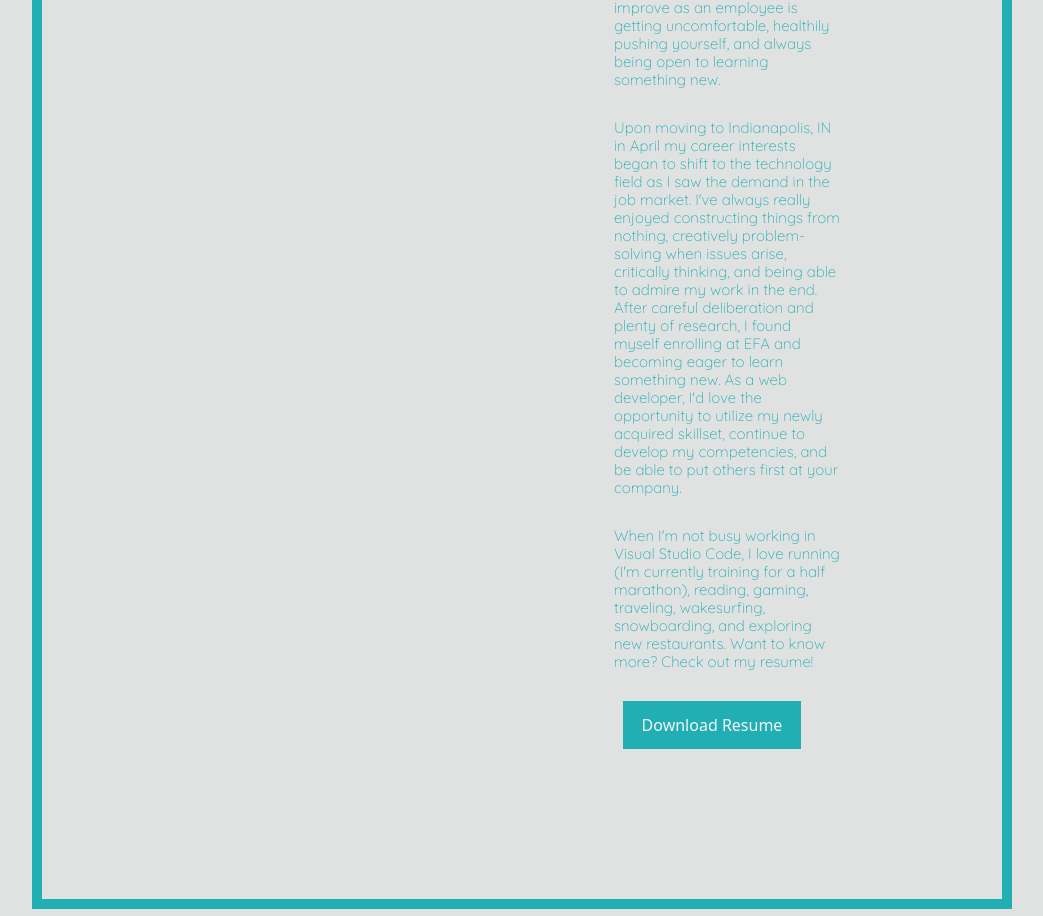
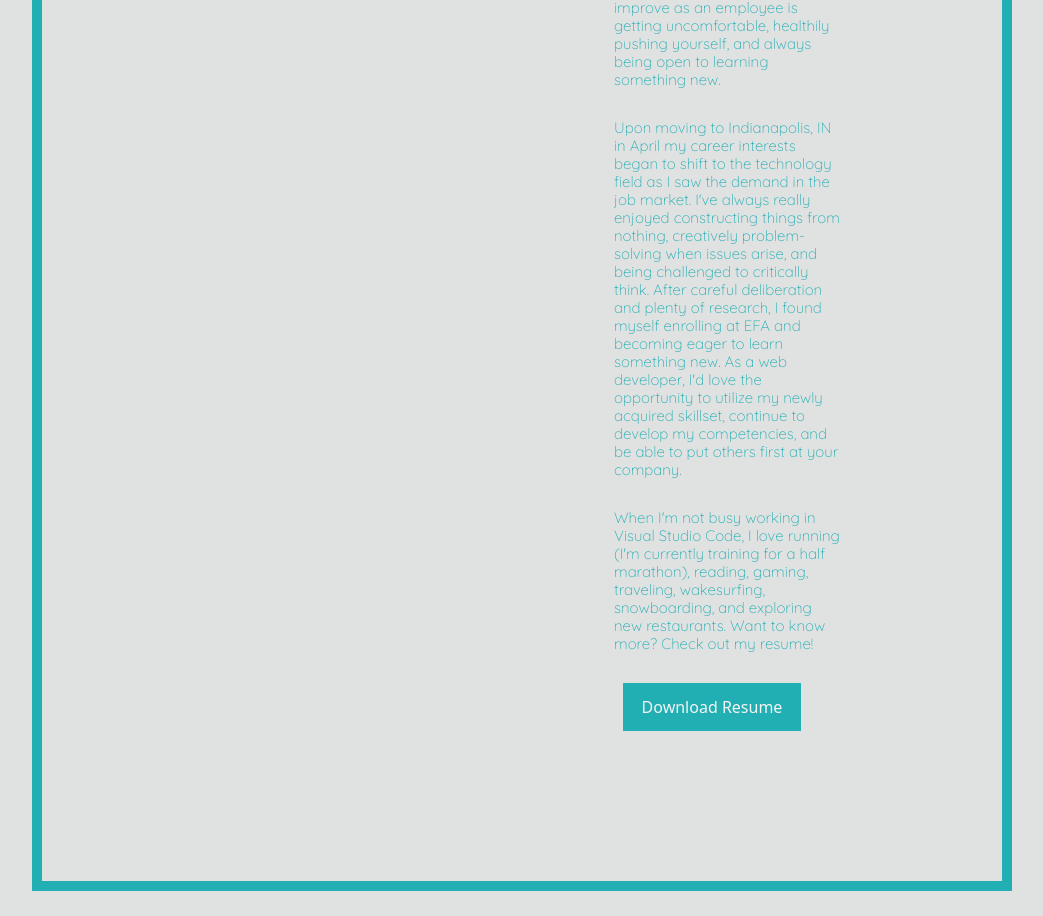
Before and after one commit to CGrieselding/Projects, a plain HTML site: page Portfolio/index.html in a window 1280 px wide. Shown: the part 2122-3038 px from the top of the page, without its empty margins (118-1161 px from the left). Drawn offline with nearby package versions, Linux system fonts and the light colour scheme.

Commit message:
small text update to Portfolio

```diff
--- a/Portfolio/index.html
+++ b/Portfolio/index.html
@@ -202,9 +202,9 @@
                 rigorous attention to detail. Having the unique opportunity to
                 work in a world-renowned hospital has provided me with a
                 multitude of experiences that have encouraged me to grow as an
-                individual and as an employee. I listen and communicate well
-                with my coworkers and motivate them in their work. I lead by
-                example with my ability to interact well with others and
+                individual and as an employee. I listen and communicate
+                efficiently with my coworkers and motivate them in their work. I
+                lead by example with my ability to interact well with others and
                 facilitate an enjoyable learning environment. I strongly believe
                 that one of the best ways to improve as an employee is getting
                 uncomfortable, healthily pushing yourself, and always being open
@@ -214,13 +214,13 @@
                 Upon moving to Indianapolis, IN in April my career interests
                 began to shift to the technology field as I saw the demand in
                 the job market. I've always really enjoyed constructing things
-                from nothing, creatively problem-solving when issues arise,
-                critically thinking, and being able to admire my work in the
-                end. After careful deliberation and plenty of research, I found
-                myself enrolling at EFA and becoming eager to learn something
-                new. As a web developer, I'd love the opportunity to utilize my
-                newly acquired skillset, continue to develop my competencies,
-                and be able to put others first at your company.
+                from nothing, creatively problem-solving when issues arise, and
+                being challenged to critically think. After careful deliberation
+                and plenty of research, I found myself enrolling at EFA and
+                becoming eager to learn something new. As a web developer, I'd
+                love the opportunity to utilize my newly acquired skillset,
+                continue to develop my competencies, and be able to put others
+                first at your company.
               </h5>
               <h5 id="aboutMeText">
                 When I'm not busy working in Visual Studio Code, I love running
```
